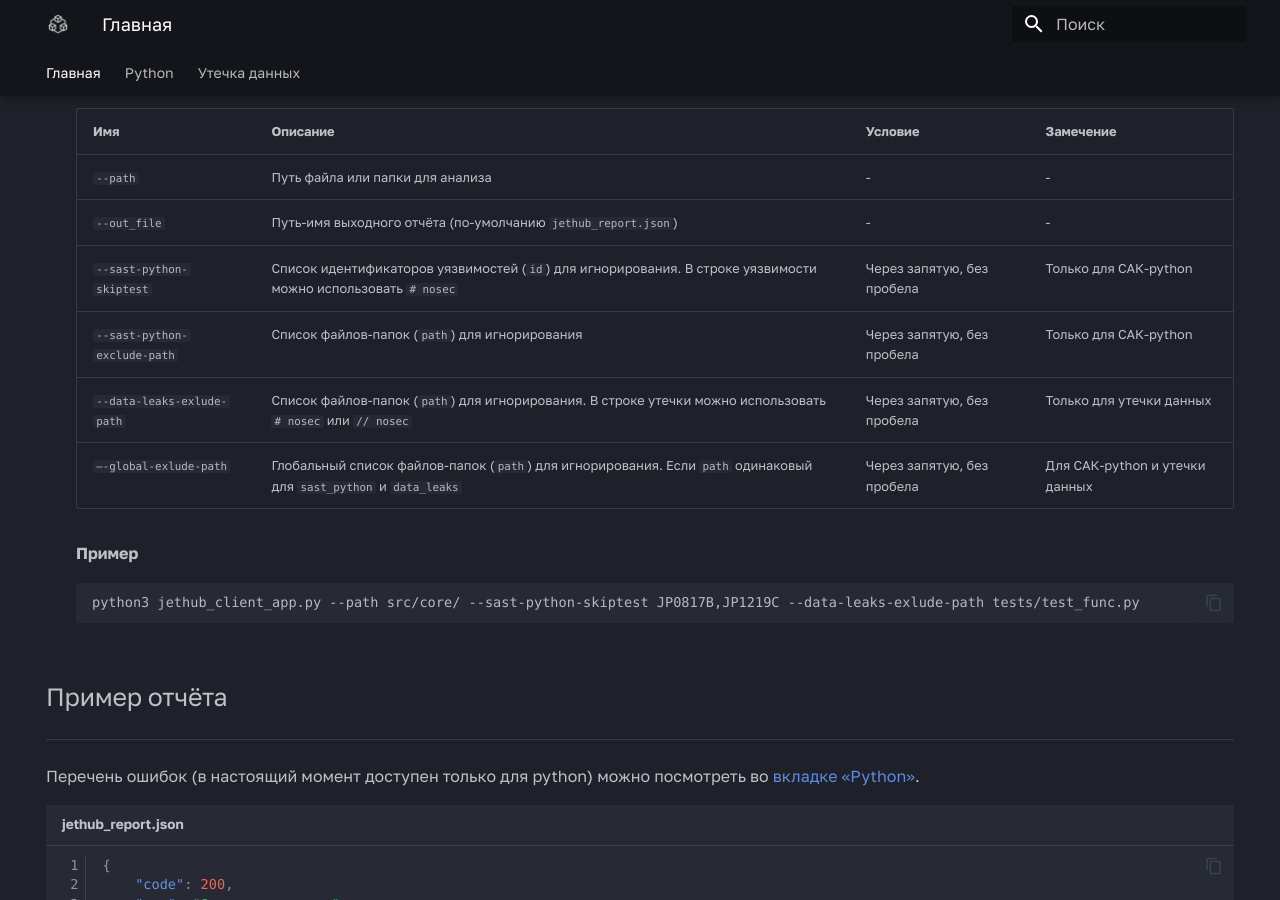
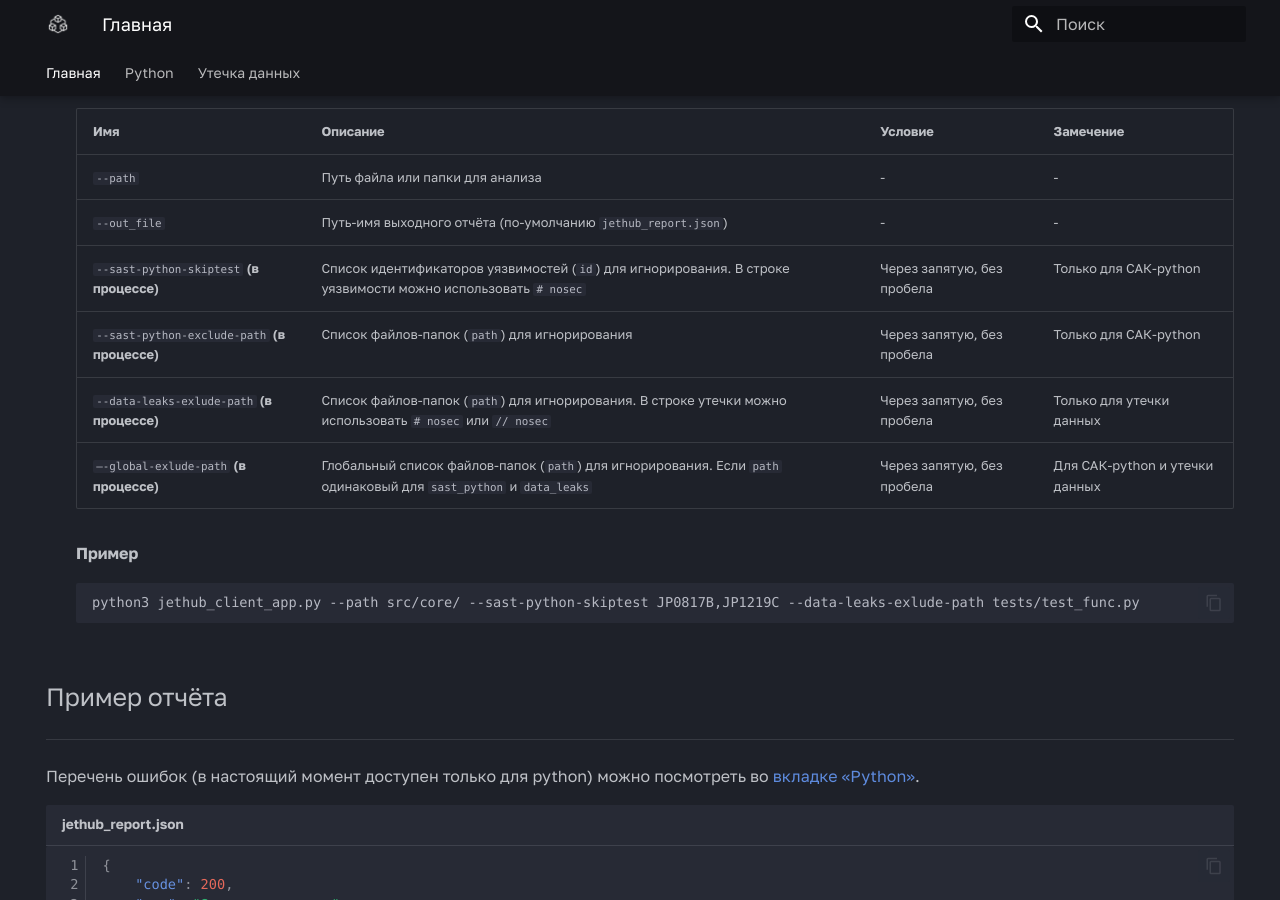
Before and after one commit to jethub-tech/docs.jethub.pro, an MkDocs documentation site: the page built from docs/index.md, in a window 1280 px wide and 900 px high, scrolled down 792 px. Built offline with MkDocs 1.6.1 and Material for MkDocs 9.7.7, drawn with Linux system fonts in a browser that asks for light colours; some web fonts are replaced.

Commit message:
docs: add to new args that are in the progress

```diff
--- a/docs/index.md
+++ b/docs/index.md
@@ -91,10 +91,10 @@ flowchart LR
     | ---------------------------- | ------------------------------------------------------------------------------------------------------------------ | -------------------------- | -------------------------------|
     | `--path`                     | Путь файла или папки для анализа                                                                                   | -                          | -                              |
     | `--out_file`                 | Путь-имя выходного отчёта (по-умолчанию `jethub_report.json`)                                                      | -                          | -                              |
-    | `--sast-python-skiptest`     | Список идентификаторов уязвимостей (`id`) для игнорирования. В строке уязвимости можно использовать `# nosec`      | Через запятую, без пробела | Только для САК-python          |
-    | `--sast-python-exclude-path` | Список файлов-папок (`path`) для игнорирования                                                                     | Через запятую, без пробела | Только для САК-python          |
-    | `--data-leaks-exlude-path`   | Список файлов-папок (`path`) для игнорирования. В строке утечки можно использовать `# nosec` или `// nosec`        | Через запятую, без пробела | Только для утечки данных       |
-    | `—-global-exlude-path`       | Глобальный список файлов-папок (`path`) для игнорирования. Eсли `path` одинаковый для `sast_python` и `data_leaks` | Через запятую, без пробела | Для САК-python и утечки данных |
+    | `--sast-python-skiptest` **(в процессе)** | Список идентификаторов уязвимостей (`id`) для игнорирования. В строке уязвимости можно использовать `# nosec`      | Через запятую, без пробела | Только для САК-python          |
+    | `--sast-python-exclude-path` **(в процессе)**  | Список файлов-папок (`path`) для игнорирования                                                                     | Через запятую, без пробела | Только для САК-python          |
+    | `--data-leaks-exlude-path` **(в процессе)**    | Список файлов-папок (`path`) для игнорирования. В строке утечки можно использовать `# nosec` или `// nosec`        | Через запятую, без пробела | Только для утечки данных       |
+    | `—-global-exlude-path` **(в процессе)**        | Глобальный список файлов-папок (`path`) для игнорирования. Eсли `path` одинаковый для `sast_python` и `data_leaks` | Через запятую, без пробела | Для САК-python и утечки данных |
 
     **Пример**
 
```
